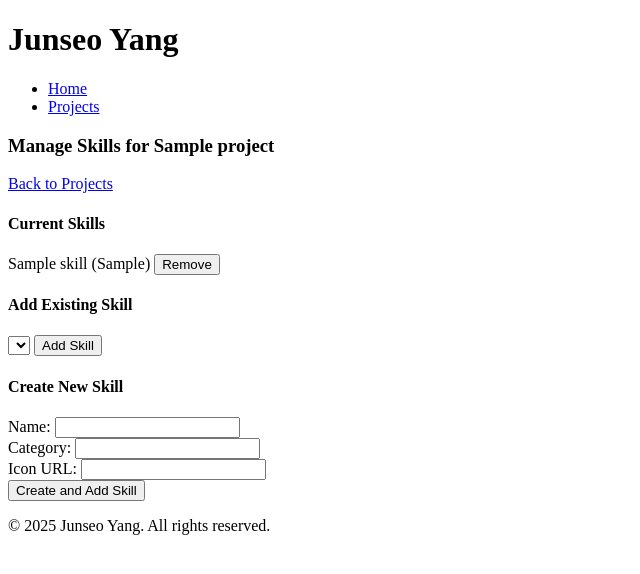
After one commit to JunseoYang4739/junseo-yang-portfolio, a Flask app: page /admin/projects/1/skills in a window 1280 px wide. The commit adds this page. Shown: the top 574 px of the page, without its empty margins (0-640 px from the left). Run offline with Flask 3, Linux system fonts and the light colour scheme; tables that the repository leaves empty hold one stand-in row (values such as "Sample post"); lists and menus that the app fills with data are empty.

Commit message:
NOW, skills and images done, ready for frontend dev (forgor git add TT)

```diff
--- a/website/src/admin_views.py
+++ b/website/src/admin_views.py
@@ -1,5 +1,7 @@
 
 from flask import Blueprint, render_template, request, abort, redirect, url_for
+from werkzeug.utils import secure_filename
+import os
 from .models import Project, Skill, Post, Image, db
 
 admin_views = Blueprint('admin_views', __name__)
@@ -124,3 +126,122 @@ def delete_post(project_title, post_id):
     db.session.delete(post)
     db.session.commit()
     return redirect(url_for("admin_views.admin_open_project_posts", project_title=project.title))
+
+@admin_views.route("/projects/<int:project_id>/skills", methods=['GET', 'POST'])
+@ip_restricted
+def manage_project_skills(project_id):
+    project = Project.query.get_or_404(project_id)
+    all_skills = Skill.query.all()
+
+    if request.method == 'POST':
+        action = request.form.get('action')
+
+        if action == 'add_existing':
+            skill_id = request.form.get('skill_id')
+            skill = Skill.query.get(skill_id)
+            if skill and skill not in project.skills:
+                project.skills.append(skill)
+                db.session.commit()
+
+        elif action == 'create_new':
+            name = request.form.get('name')
+            category = request.form.get('category')
+            icon_url = request.form.get('icon_url')
+
+            new_skill = Skill(name=name, category=category, icon_url=icon_url)
+            db.session.add(new_skill)
+            project.skills.append(new_skill)
+            db.session.commit()
+
+        elif action == 'remove':
+            skill_id = request.form.get('skill_id')
+            skill = Skill.query.get(skill_id)
+            if skill in project.skills:
+                project.skills.remove(skill)
+                db.session.commit()
+
+        return redirect(url_for('admin_views.manage_project_skills', project_id=project.id))
+
+    return render_template("admin-project-skills.html", project=project, all_skills=all_skills)
+
+@admin_views.route("/projects/<int:project_id>/images", methods=['GET', 'POST'])
+@ip_restricted
+def manage_project_images(project_id):
+    project = Project.query.get_or_404(project_id)
+
+    if request.method == 'POST':
+        action = request.form.get('action')
+
+        if action == 'add_url':
+            image_url = request.form.get('image_url')
+            caption = request.form.get('caption')
+
+            new_image = Image(image_url=image_url, caption=caption, project_id=project.id)
+            db.session.add(new_image)
+            db.session.commit()
+
+        elif action == 'upload':
+            file = request.files.get('image_file')
+            caption = request.form.get('caption')
+
+            if file and file.filename:
+                filename = secure_filename(file.filename)
+                file_path = os.path.join('website/static/images', filename)
+                file.save(file_path)
+
+                image_url = f'/static/images/{filename}'
+                new_image = Image(image_url=image_url, caption=caption, project_id=project.id)
+                db.session.add(new_image)
+                db.session.commit()
+
+        elif action == 'delete':
+            image_id = request.form.get('image_id')
+            image = Image.query.get(image_id)
+            if image:
+                db.session.delete(image)
+                db.session.commit()
+
+        return redirect(url_for('admin_views.manage_project_images', project_id=project.id))
+
+    return render_template("admin-project-images.html", project=project)
+
+@admin_views.route("/posts/<int:post_id>/images", methods=['GET', 'POST'])
+@ip_restricted
+def manage_post_images(post_id):
+    post = Post.query.get_or_404(post_id)
+
+    if request.method == 'POST':
+        action = request.form.get('action')
+
+        if action == 'add_url':
+            image_url = request.form.get('image_url')
+            caption = request.form.get('caption')
+
+            new_image = Image(image_url=image_url, caption=caption, post_id=post.id)
+            db.session.add(new_image)
+            db.session.commit()
+
+        elif action == 'upload':
+            file = request.files.get('image_file')
+            caption = request.form.get('caption')
+
+            if file and file.filename:
+                filename = secure_filename(file.filename)
+                file_path = os.path.join('website/static/images', filename)
+                file.save(file_path)
+
+                image_url = f'/static/images/{filename}'
+                new_image = Image(image_url=image_url, caption=caption, post_id=post.id)
+                db.session.add(new_image)
+                db.session.commit()
+
+        elif action == 'delete':
+            image_id = request.form.get('image_id')
+            image = Image.query.get(image_id)
+            if image:
+                db.session.delete(image)
+                db.session.commit()
+
+        return redirect(url_for('admin_views.manage_post_images', post_id=post.id))
+
+    return render_template("admin-post-images.html", post=post)
--- a/website/src/models.py
+++ b/website/src/models.py
@@ -47,7 +47,7 @@ class Image(db.Model):
     image_url = db.Column(db.String(200), nullable=False)
     caption = db.Column(db.String(200), nullable=True)
 
-    # Fix foreign keys
+    # Foreign keys
     post_id = db.Column(db.Integer, db.ForeignKey('post.id'), nullable=True)
     project_id = db.Column(db.Integer, db.ForeignKey('project.id'), nullable=True)
 
--- /dev/null
+++ b/website/static/js/carousel.js
@@ -0,0 +1,30 @@
+function initCarousel(carouselId) {
+    const carousel = document.getElementById(carouselId);
+    const images = carousel.querySelectorAll('.carousel-images');
+    let currentIndex = 0;
+
+    function showImage(index) {
+        images.forEach(img => img.classList.remove('active'));
+        images[index].classList.add('active');
+    }
+
+    function nextImage() {
+        currentIndex = (currentIndex + 1) % images.length;
+        showImage(currentIndex);
+    }
+
+    function prevImage() {
+        currentIndex = (currentIndex - 1 + images.length) % images.length;
+        showImage(currentIndex);
+    }
+
+    const prevBtn = carousel.querySelector('.prev-btn');
+    const nextBtn = carousel.querySelector('.next-btn');
+
+    if (prevBtn) prevBtn.onclick = prevImage;
+    if (nextBtn) nextBtn.onclick = nextImage;
+
+    if (images.length > 0) {
+        showImage(0);
+    }
+}
--- a/website/templates/admin-project-posts.html
+++ b/website/templates/admin-project-posts.html
@@ -15,6 +15,7 @@
         <p>{{post.content}}</p>
         <small>{{post.date}}</small>
         <a href="{{ url_for('admin_views.edit_post', project_title=project.title, post_id=post.id) }}">Edit</a>
+        <a href="{{ url_for('admin_views.manage_post_images', post_id=post.id) }}">Manage Images</a>
         <form method="POST" action="{{ url_for('admin_views.delete_post', project_title=project.title, post_id=post.id) }}" style="display:inline;">
             <button type="submit" onclick="return confirm('Delete this post?');">Delete</button>
         </form>
--- /dev/null
+++ b/website/templates/admin-project-skills.html
@@ -0,0 +1,53 @@
+{% extends "layout.html" %}
+
+{% block title %}Manage Skills for {{ project.title }} | Admin{% endblock %}
+
+{% block content %}
+<div>
+    <h3>Manage Skills for {{ project.title }}</h3>
+    <a href="{{ url_for('admin_views.admin_projects_list') }}">Back to Projects</a>
+
+    <h4>Current Skills</h4>
+    {% for skill in project.skills %}
+    <div>
+        <span>{{ skill.name }} ({{ skill.category }})</span>
+        <form method="POST" style="display:inline;">
+            <input type="hidden" name="action" value="remove">
+            <input type="hidden" name="skill_id" value="{{ skill.id }}">
+            <button type="submit">Remove</button>
+        </form>
+    </div>
+    {% endfor %}
+
+    <h4>Add Existing Skill</h4>
+    <form method="POST">
+        <input type="hidden" name="action" value="add_existing">
+        <select name="skill_id">
+            {% for skill in all_skills %}
+                {% if skill not in project.skills %}
+                <option value="{{ skill.id }}">{{ skill.name }} ({{ skill.category }})</option>
+                {% endif %}
+            {% endfor %}
+        </select>
+        <button type="submit">Add Skill</button>
+    </form>
+
+    <h4>Create New Skill</h4>
+    <form method="POST">
+        <input type="hidden" name="action" value="create_new">
+        <div>
+            <label>Name:</label>
+            <input type="text" name="name" required>
+        </div>
+        <div>
+            <label>Category:</label>
+            <input type="text" name="category" required>
+        </div>
+        <div>
+            <label>Icon URL:</label>
+            <input type="url" name="icon_url" required>
+        </div>
+        <button type="submit">Create and Add Skill</button>
+    </form>
+</div>
+{% endblock %}
--- a/website/templates/layout.html
+++ b/website/templates/layout.html
@@ -5,6 +5,7 @@
         <meta charset="utf-8" />
         <meta name="viewport" content="width=device-width, initial-scale=1" />
         <title>{% block title %}Junseo Yang Portfolio{% endblock %}</title>
+        <link rel="stylesheet" href="{{ url_for('static', filename='css/carousel.css') }}">
     </head>
 
     <body>
@@ -13,6 +14,7 @@
             <nav>
                 <ul>
                     <li><a href="{{ url_for('views.home') }}">Home</a></li>
+                    <li><a href="{{ url_for('views.projects') }}">Projects</a></li>
                 </ul>
             </nav>
         </header>
@@ -24,5 +26,7 @@
         <footer>
             <p>&copy; 2025 Junseo Yang. All rights reserved.</p>
         </footer>
+
+        <script src="{{ url_for('static', filename='js/carousel.js') }}"></script>
     </body>
 </html>
```
Also changed, not shown: website/src/views.py (+7 -1 lines), website/static/css/carousel.css (added, +37 -0 lines), website/templates/admin-post-images.html (added, +51 -0 lines), website/templates/admin-project-images.html (added, +51 -0 lines), website/templates/admin-projects.html (+14 -20 lines), website/templates/project-posts.html (added, +39 -0 lines), website/templates/project.html (+32 -6 lines), website/templates/projects.html (+23 -9 lines), website/static/images/1000000623.jpg (added), website/static/images/Capture.PNG (added), website/static/images/desmos-graph.svg (added).
